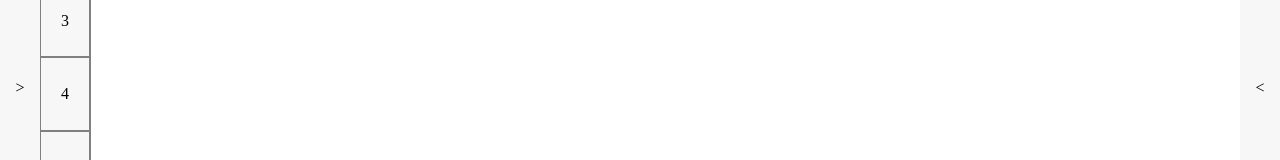
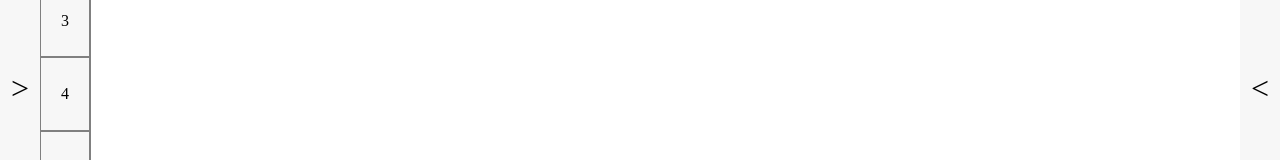
Before and after one commit to jskjott/visiweave, a Vue app: page / in a window 1280 px wide. Shown: the part 337-497 px from the top of the page. Built offline with nearby package versions, Linux system fonts and the light colour scheme.

Commit message:
interface adjustments

```diff
--- a/src/App.vue
+++ b/src/App.vue
@@ -5,7 +5,7 @@
 		</div>
 		<div id="container">
 			<div id="interpreterContainer">
-				<div id="interpreter" v-if="showInterpreter">
+				<div id="interpreter" v-show="showInterpreter">
 					<interpreter
 						@evaluated="evaluated"
 						v-bind="{ height, width, urlHash }"
@@ -25,8 +25,8 @@
 			</div>
 			<div id="exportPaneContainer">
 				<div class="toggler" v-on:click="toggle('showExportPane')">
-					<span v-if="showExportPane"> > </span>
-					<span v-else> < </span>
+					<span v-show="showExportPane"> > </span>
+					<span v-if="!showExportPane"> < </span>
 				</div>
 				<div v-if="showExportPane" id="exportPane">
 					<!-- <colourSelector @colours="updateColour"></colourSelector> -->
@@ -115,11 +115,11 @@ const vue = Vue.extend({
 			let gridTemplateColumns
 
 			if (this.showInterpreter && this.showExportPane) {
-				gridTemplateColumns = '2fr 3fr 2fr'
+				gridTemplateColumns = '400px 3fr 400px'
 			} else if (this.showInterpreter) {
-				gridTemplateColumns = '10fr 25fr 1fr'
+				gridTemplateColumns = '400px 25fr 1fr'
 			} else if (this.showExportPane) {
-				gridTemplateColumns = '1fr 25fr 10fr'
+				gridTemplateColumns = '1fr 25fr 400px'
 			} else {
 				gridTemplateColumns = '1fr 30fr 1fr'
 			}
@@ -180,7 +180,38 @@ body {
 }
 
 #exportPane {
-	width: 360px;
+	width: 400px;
+}
+
+#exportPaneContainer {
+	display: flex;
+}
+
+.toggler {
+	display: flex;
+	align-items: center;
+	justify-content: center;
+	width: 100%;
+	background: #f7f7f7;
+	font-size: 2em;
+	max-width: 50px;
+}
+
+button {
+	margin: 0 auto;
+	width: 150px;
+	height: 50px;
+	font-size: 1.5em;
+	padding: 0.75rem;
+	border-radius: 1rem;
+	position: absolute;
+
+	bottom: 15px;
+	right: 115px;
+}
+
+button:focus {
+	outline: none;
 }
 
 @media print {
@@ -235,33 +266,4 @@ body {
 		display: none;
 	}
 }
-
-#exportPaneContainer {
-	display: flex;
-}
-
-.toggler {
-	display: flex;
-	align-items: center;
-	justify-content: center;
-	width: 40px;
-	background: #f7f7f7;
-}
-
-button {
-	margin: 0 auto;
-	width: 150px;
-	height: 50px;
-	font-size: 1.5em;
-	padding: 0.75rem;
-	border-radius: 1rem;
-	position: absolute;
-
-	bottom: 15px;
-	right: 115px;
-}
-
-button:focus {
-	outline: none;
-}
 </style>
--- a/src/index.html
+++ b/src/index.html
@@ -3,7 +3,7 @@
   <link rel="stylesheet" href="../node_modules/codemirror/lib/codemirror.css">
   </script>
   <head>
-    <title>VisiWeave</title>
+    <title>visiWeave</title>
   </head>
   <body>
     <div id="app"></div>
```
